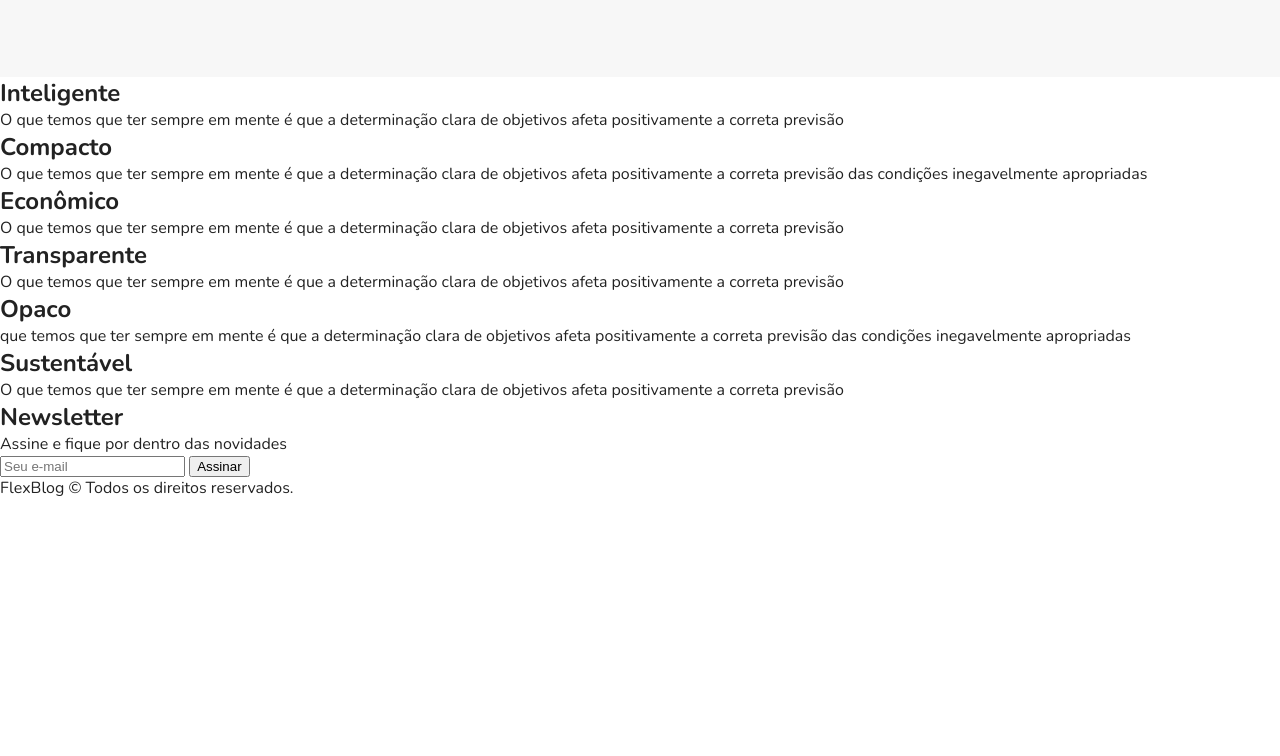
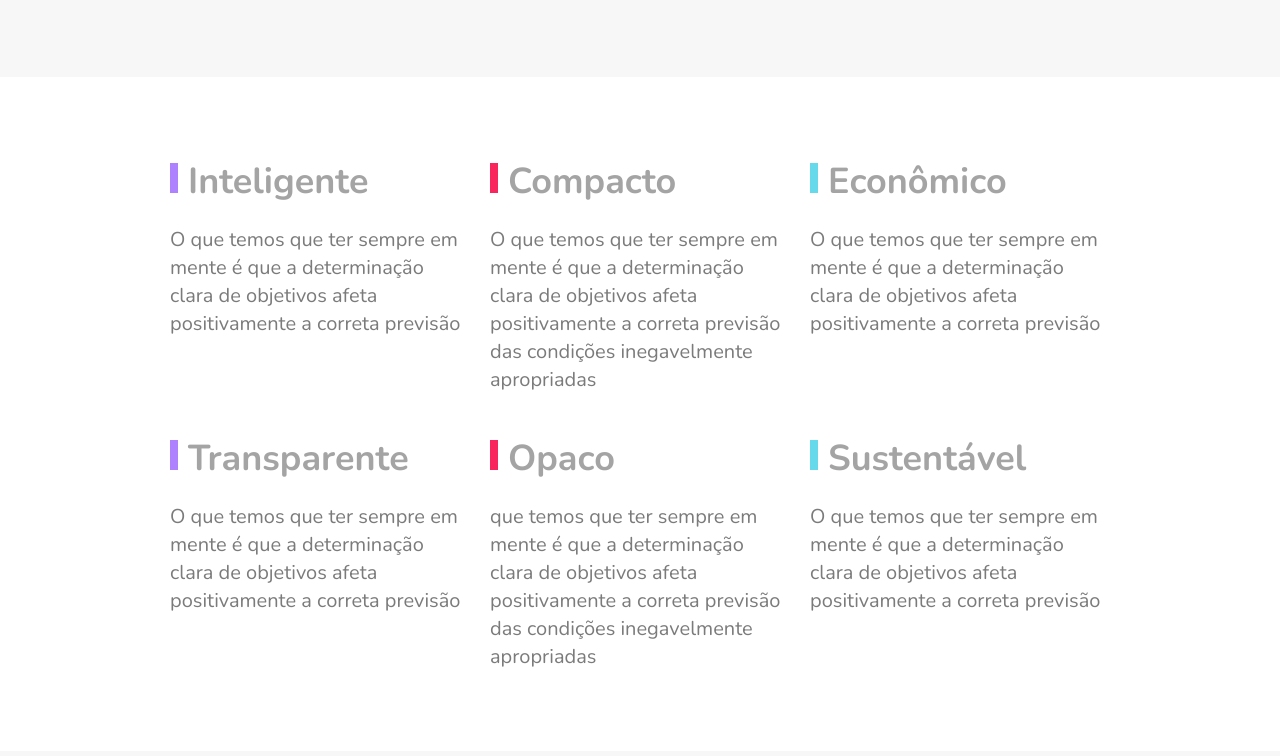
Before and after one commit to sabrinapsuzuki/Flexblog-curso-Origamid, a plain HTML site: page index.html in a window 1280 px wide. Shown: the part 2464-3220 px from the top of the page. Before the commit the page ends 2963 px from the top, so only its background shows below. Drawn offline with nearby package versions, Linux system fonts and the light colour scheme.

Commit message:
finalizando

```diff
--- a/css/style.css
+++ b/css/style.css
@@ -277,3 +277,133 @@ img {
     order: -1;
   }
 }
+
+/* qualidade */
+
+.qualidade {
+  max-width: 960px;
+  margin: 60px auto;
+  display: flex;
+  flex-wrap: wrap;
+}
+
+.qualidadeItem {
+  flex: 1;
+  flex-basis: 300px;
+  margin: 20px 10px;
+}
+
+.qualidadeItem h2 {
+  font-size: 36px;
+  color: #a4a4a4;
+  margin-bottom: 20px;
+}
+
+.qualidadeItem h2::before {
+  content: " ";
+  display: inline-block;
+  width: 8px;
+  height: 30px;
+  margin-right: 10px;
+}
+
+.qualidadeItem:nth-of-type(3n + 1) h2::before {
+  background: #ae81ff;
+}
+
+.qualidadeItem:nth-of-type(3n + 2) h2::before {
+  background: #f9265e;
+}
+
+.qualidadeItem:nth-of-type(3n + 3) h2::before {
+  background: #66d9eb;
+}
+
+.qualidadeItem p {
+  font-size: 20px;
+  line-height: 28px;
+  color: #7b7b7b;
+}
+
+/* newsletter */
+
+.newsletter {
+  background: #f7f7f7;
+  padding: 60px calc((100% - 960px) / 2);
+  display: flex;
+  flex-wrap: wrap;
+}
+
+.newsletterInfo {
+  flex: 1;
+  flex-basis: 240px;
+  margin: 0 10px;
+}
+
+.newsletterInfo h1 {
+  font-size: 48px;
+  color: #a4a4a4;
+}
+
+.newsletterInfo p {
+  font-size: 20px;
+  font-style: italic;
+  color: #7c7c7c;
+  max-width: 230px;
+  margin-bottom: 20px;
+}
+
+.newsletterForm {
+  flex: 2;
+  flex-basis: 260px;
+  align-self: center;
+  margin: 0 10px;
+  display: flex;
+  flex-wrap: wrap;
+}
+
+.newsletterForm input {
+  flex: 3;
+  flex-basis: 260px;
+  font-size: 20px;
+  color: #7c7c7c;
+  font-style: italic;
+  font-family: "nunito", Arial, Helvetica, sans-serif;
+  border: 4px solid #2c70ff;
+  background: transparent;
+  padding: 15px 10px;
+  margin: 0px;
+  border-radius: 0px;
+}
+
+.newsletterForm button {
+  flex: 1;
+  flex-basis: 260px;
+  font-family: "nunito", Arial, Helvetica, sans-serif;
+  font-size: 36px;
+  font-weight: bold;
+  text-transform: uppercase;
+  background: #2c70ff;
+  color: #fff;
+  border: none;
+  margin: 0px;
+  cursor: pointer;
+  padding: 15px 10px;
+}
+
+@media (max-width: 600px) {
+  .newsletterForm button {
+    font-size: 24px;
+  }
+}
+
+/* footer */
+.footer {
+  display: flex;
+  background: #2c70ff;
+  align-items: center;
+  justify-content: center;
+  height: 200px;
+  font-size: 36px;
+  color: #122ab2;
+}
```
